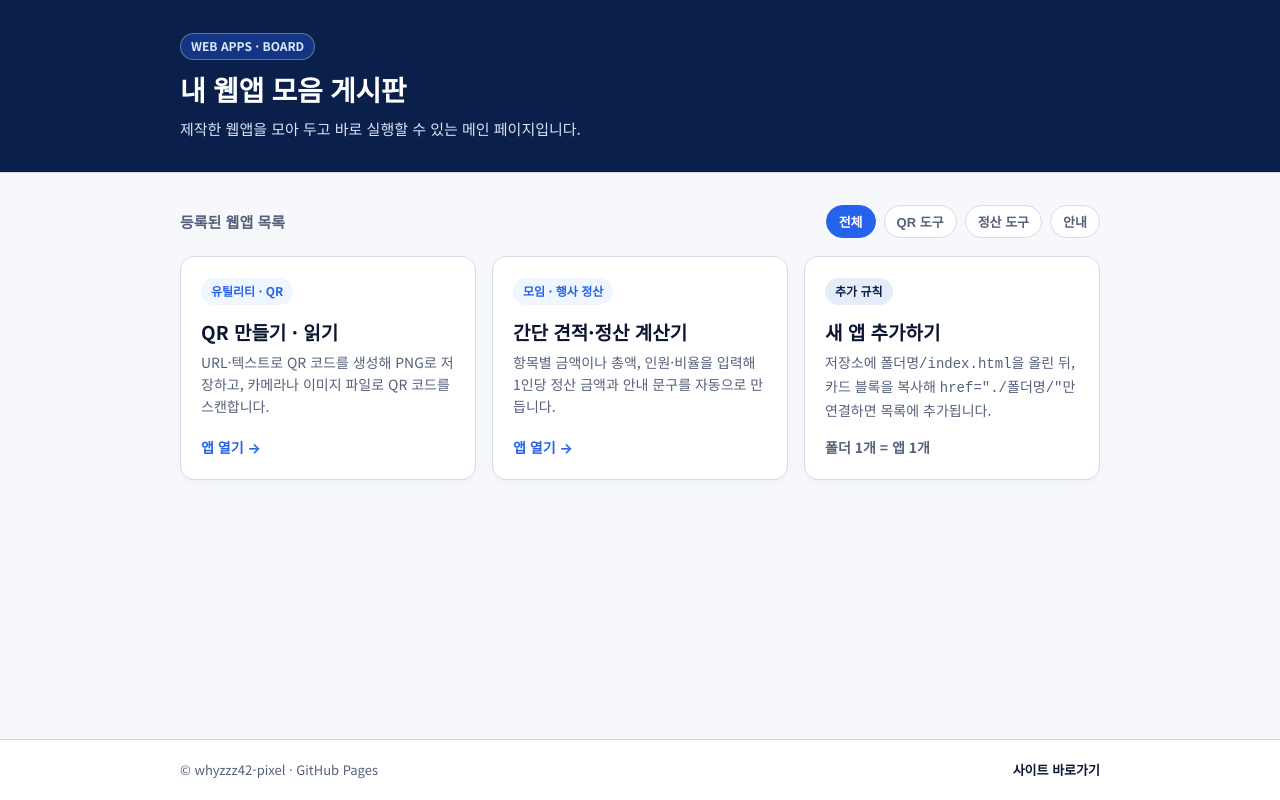
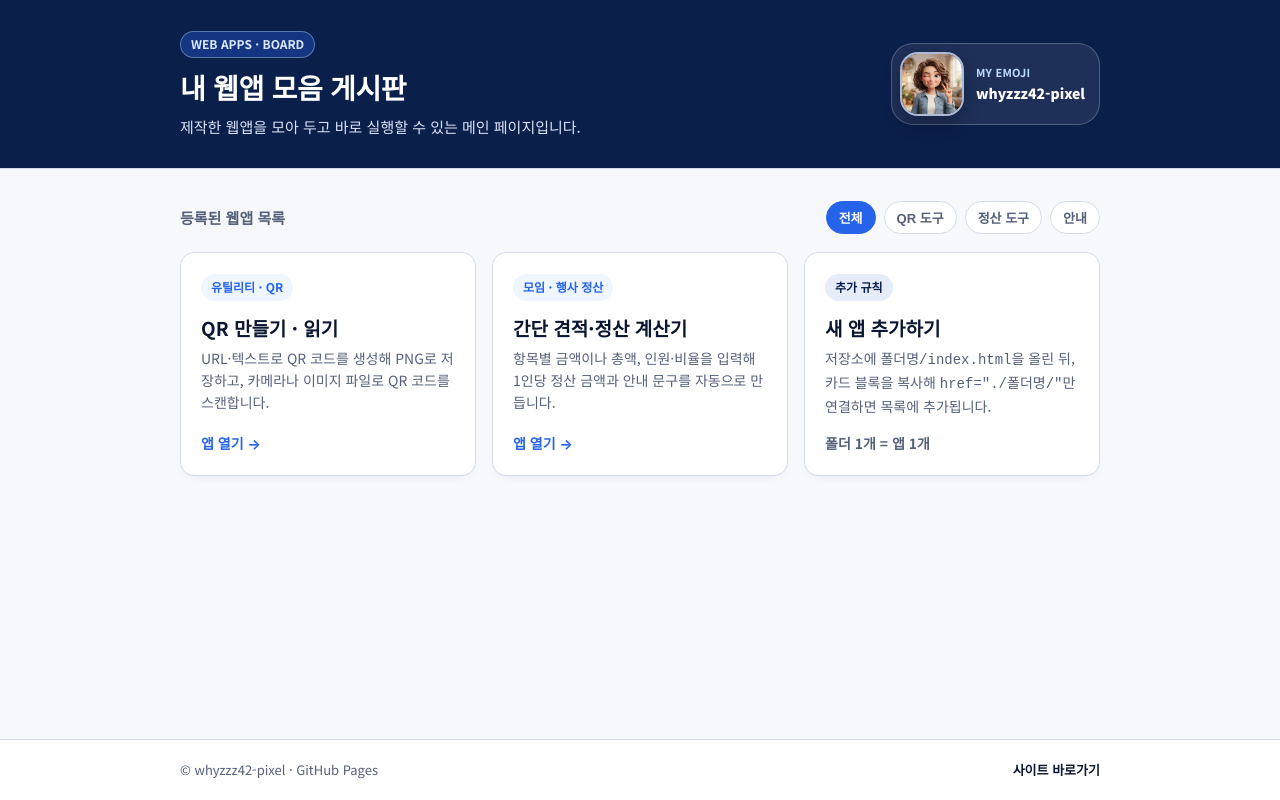
Before and after one commit to whyzzz42-pixel/apple2, a plain HTML site: page index.html in a window 1280 px wide. Drawn offline with Linux system fonts and the light colour scheme.

Commit message:
Update index.html

```diff
--- a/index.html
+++ b/index.html
@@ -40,7 +40,7 @@
     header {
       background: var(--band);
       color: #ffffff;
-      padding: 32px 20px;
+      padding: 30px 20px;
       border-bottom: 1px solid var(--line);
     }
 
@@ -49,7 +49,7 @@
       align-items: center;
       justify-content: space-between;
       flex-wrap: wrap;
-      gap: 16px;
+      gap: 20px;
     }
 
     .brand-tag {
@@ -75,6 +75,48 @@
       margin: 0;
       color: #dbe4fa;
       font-size: 15px;
+    }
+
+    /* 상단 사용자 이모지(정사각형 라운드형) */
+    .user-emoji-box {
+      display: flex;
+      align-items: center;
+      gap: 12px;
+      background: rgba(255, 255, 255, 0.08);
+      border: 1px solid rgba(255, 255, 255, 0.22);
+      padding: 8px 14px 8px 8px;
+      border-radius: 22px;
+    }
+
+    .user-emoji-avatar {
+      width: 64px;
+      height: 64px;
+      aspect-ratio: 1 / 1;
+      border-radius: 18px;
+      object-fit: cover;
+      display: block;
+      background: #1e3a8a;
+      border: 2px solid rgba(255, 255, 255, 0.65);
+      box-shadow: 0 8px 18px rgba(0, 0, 0, 0.25);
+    }
+
+    .user-emoji-meta {
+      display: flex;
+      flex-direction: column;
+      gap: 2px;
+    }
+
+    .user-emoji-badge {
+      font-size: 11px;
+      font-weight: 700;
+      color: #bfdbfe;
+      letter-spacing: 0.2px;
+    }
+
+    .user-emoji-name {
+      font-size: 14px;
+      font-weight: 800;
+      color: #ffffff;
     }
 
     main {
@@ -221,6 +263,19 @@
         <h1>내 웹앱 모음 게시판</h1>
         <p>제작한 웹앱을 모아 두고 바로 실행할 수 있는 메인 페이지입니다.</p>
       </div>
+
+      <div class="user-emoji-box" title="사용자 이모지">
+        <img
+          src="./mypicture.png"
+          alt="사용자 이모지"
+          class="user-emoji-avatar"
+          onerror="this.onerror=null; this.src='./mypicture.jpg';"
+        />
+        <div class="user-emoji-meta">
+          <span class="user-emoji-badge">MY EMOJI</span>
+          <span class="user-emoji-name">whyzzz42-pixel</span>
+        </div>
+      </div>
     </div>
   </header>
 
```
